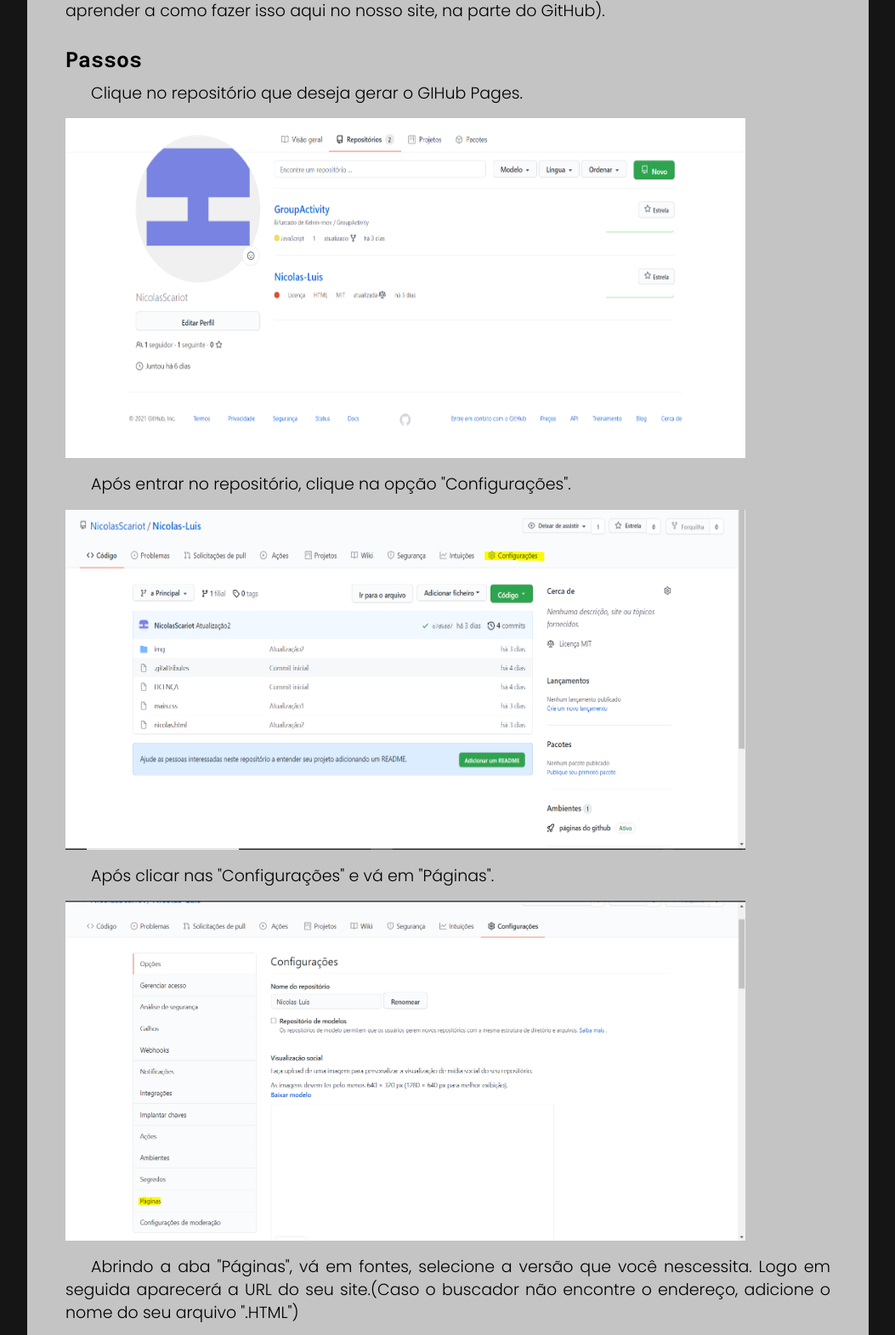
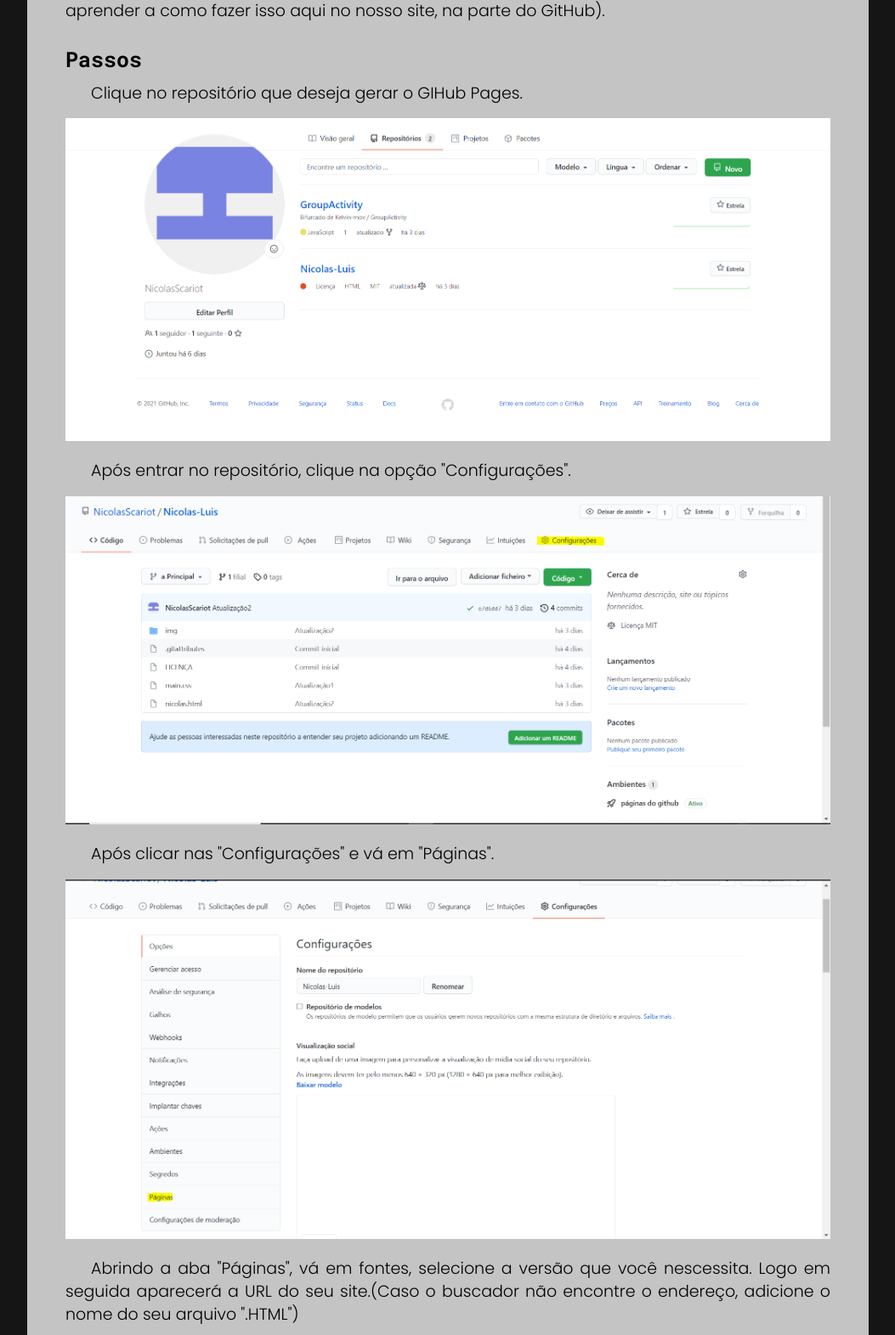
Before and after one commit to KelvinNovais/SudoSu-Tutorials, a plain HTML site: page gitPages.html in a window 1280 px wide. Shown: the part 949-2520 px from the top of the page at 85% size, without its empty margins (113-1166 px from the left). Drawn offline with Linux system fonts and the light colour scheme.

Commit message:
Correções 2

```diff
--- a/gitPages.html
+++ b/gitPages.html
@@ -52,26 +52,21 @@
 
 			<h4>Tutorial do GitHub Pages</h4>
 			<p>Antes de tudo, você precisa ter um repositório criado e seus arquivos dentro.(Porderá aprender a como fazer isso aqui no nosso site, na parte do GitHub).</p>
-			<p></p>
 			<h5>Passos</h5>
 			<p>Clique no repositório que deseja gerar o GIHub Pages.</p>
 			<br>
-			<img src="images/Pic4.PNG" id="img">
-			<br>
-			<br>
+			<img src="images/Pic4.PNG" class="img">
 			<p>Após entrar no repositório, clique na opção "Configurações".</p>
 			<br>
-			<img src="images/Pic1.PNG" id="img">
-			<br>
-			<br>
+			<img src="images/Pic1.PNG" class="img">
+
 			<p>Após clicar nas "Configurações" e vá em "Páginas".</p>
 			<br>
-			<img src="images/Pic2.PNG" id="img">
-			<br>
-			<br>
+			<img src="images/Pic2.PNG" class="img">
+
 			<p>Abrindo a aba "Páginas", vá em fontes, selecione a versão que você nescessita. Logo em seguida aparecerá a URL do seu site.(Caso o buscador não encontre o endereço, adicione o nome do seu arquivo ".HTML")</p>
 			<br>
-			<img src="images/Pic3.PNG" id="img">
+			<img src="images/Pic3.PNG" class="img">
 		</main>
 		<footer>
 			<ul>
--- a/styles/default.css
+++ b/styles/default.css
@@ -203,9 +203,13 @@
 	color: black;
 }
 
-/* Body */
 body {
 	background-color: #151515;
+}
+
+.img{
+	width: 100%;
+	margin-bottom: 20px;
 }
 
 /* Footer */
@@ -246,8 +250,3 @@
 footer strong{
 	color: black;
 }
-
-#img{
-	width: 800px;
-	height: 400px;
-}
```
Also changed, not shown: aboutUs.html (+4 -3 lines), git.html (+1 -1 lines).
